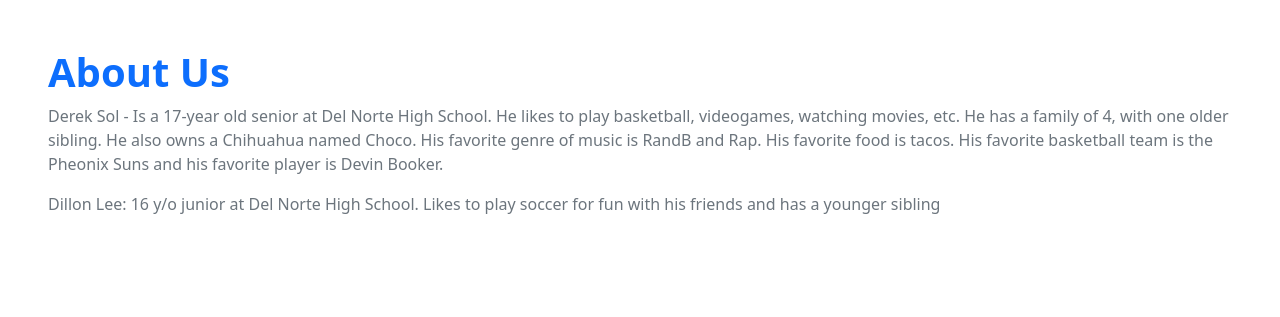
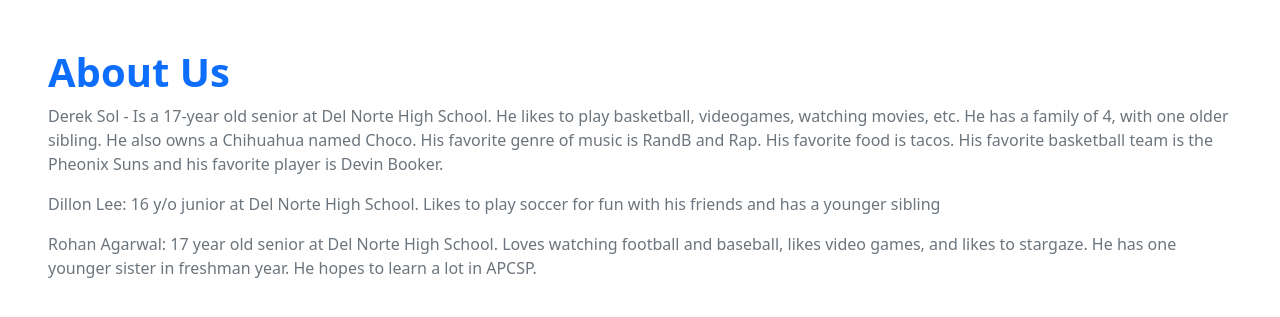
Before and after one commit to dillonlee06/GroupRepository, a Flask app: page /stub/ in a window 1280 px wide. Shown: the part 66-383 px from the top of the page. Run offline with Flask 2, Linux system fonts and the light colour scheme.

Commit message:
commit 2

```diff
--- a/templates/stub.html
+++ b/templates/stub.html
@@ -11,6 +11,7 @@
         <h1 class="text-primary"><strong>About Us</strong></h1>
         <p class="text-secondary">Derek Sol - Is a 17-year old senior at Del Norte High School. He likes to play basketball, videogames, watching movies, etc. He has a family of 4, with one older sibling. He also owns a Chihuahua named Choco. His favorite genre of music is RandB and Rap. His favorite food is tacos. His favorite basketball team is the Pheonix Suns and his favorite player is Devin Booker.  </p>
         <p class="text-secondary">Dillon Lee: 16 y/o junior at Del Norte High School. Likes to play soccer for fun with his friends and has a younger sibling</p>
+        <p class="text-secondary">Rohan Agarwal: 17 year old senior at Del Norte High School. Loves watching football and baseball, likes video games, and likes to stargaze. He has one younger sister in freshman year. He hopes to learn a lot in APCSP.</p>
     </div>
 {% endblock %}
 
```
